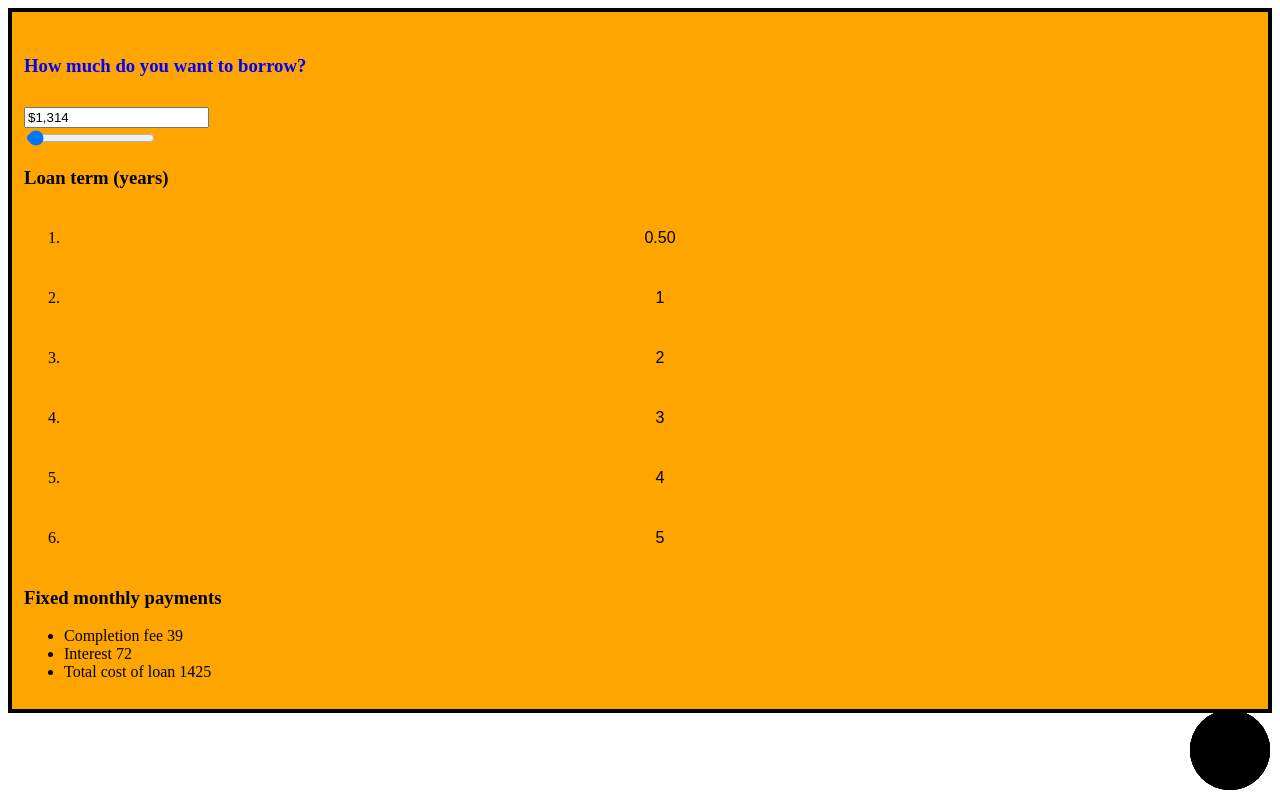
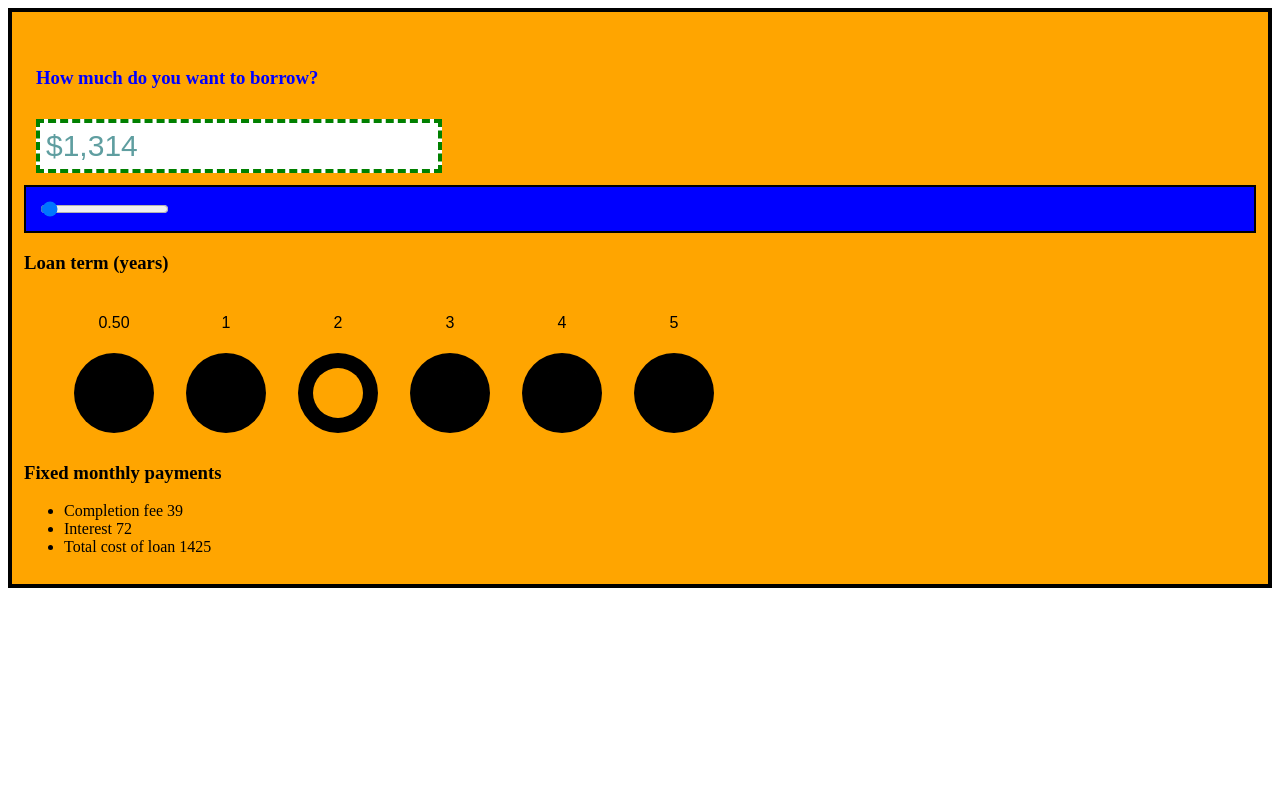
Before and after one commit to Richardinho/react-loan-calculator, a React app: page / in a window 1280 px wide. Built offline with nearby package versions, Linux system fonts and the light colour scheme.

Commit message:
updating packages

```diff
--- a/src/amount-input.scss
+++ b/src/amount-input.scss
@@ -1,4 +1,4 @@
-.amount-input {
+.amountInput {
   padding: 12px;
 }
 
@@ -8,13 +8,13 @@
   padding: 12px 0;
 }
 
-.input-field {
+.inputField {
   border: dashed 4px green;
   padding: 6px;
   font-size: 30px;
   color: cadetblue;
 }
 
-.label-error {
+.labelError {
   color: red;
 }
--- a/src/amount-range-field.scss
+++ b/src/amount-range-field.scss
@@ -1,4 +1,4 @@
-.amount-range {
+.amountRange {
   background: blue;
   border: solid 2px black;
   padding: 12px;
--- a/src/loan-term.scss
+++ b/src/loan-term.scss
@@ -3,7 +3,6 @@ $padding: 10px;
 .input {
   display: none;
 }
-
 
 .radio {
   $border: 15px;
@@ -28,7 +27,8 @@ $padding: 10px;
   display: block;
   line-height: 20px;
 }
-.radio-buttons {
+
+.radioButtons {
   display: inline-block;
   width: $width;
   margin-right: 12px;
--- a/webpack.config.js
+++ b/webpack.config.js
@@ -17,14 +17,10 @@ module.exports = {
       use: [
         {
           loader: 'style-loader',
-          options: {
-            sourceMap: true,
-          }
         }, {
           loader: 'css-loader',
           options: {
             modules: true,
-            camelCase: true,
           }
         }, {
           loader: "sass-loader"
```
Also changed, not shown: package.json (+6 -5 lines), 3 other files (tests, documents, lock files or other folders).
